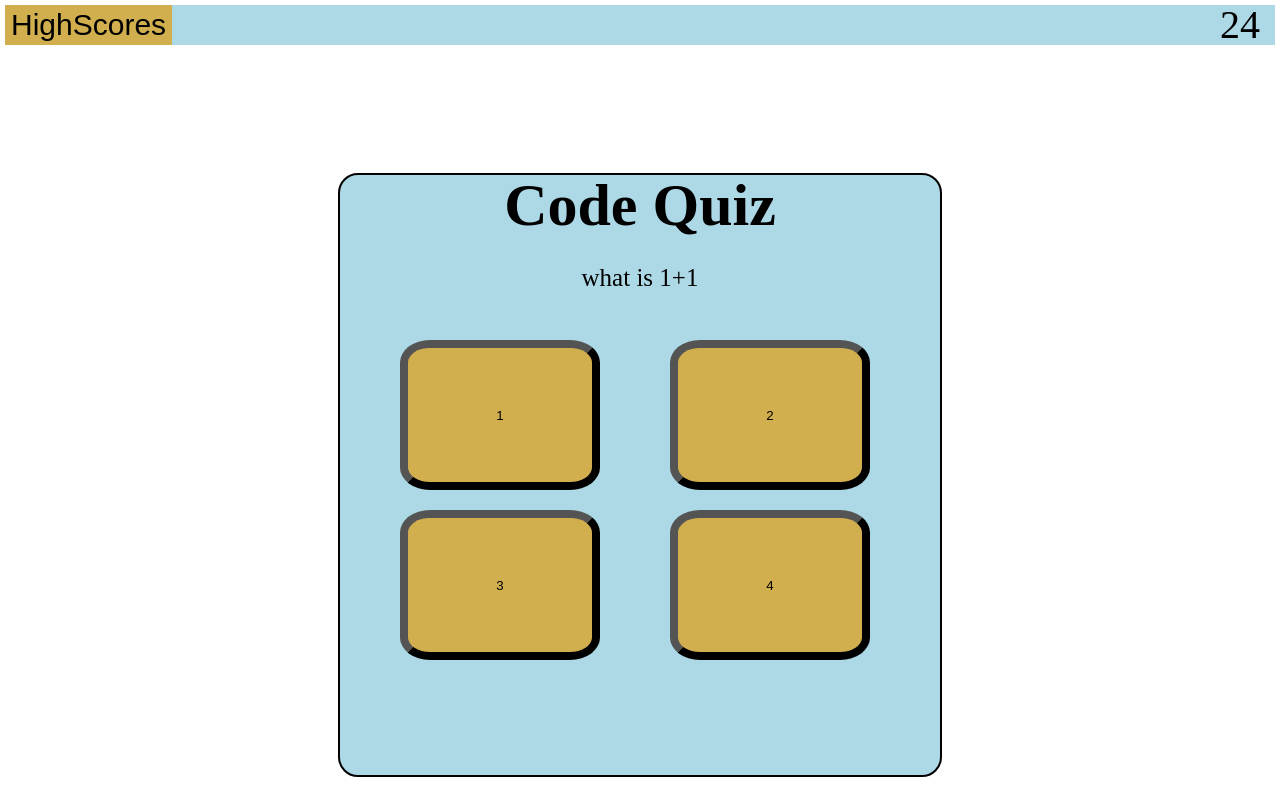
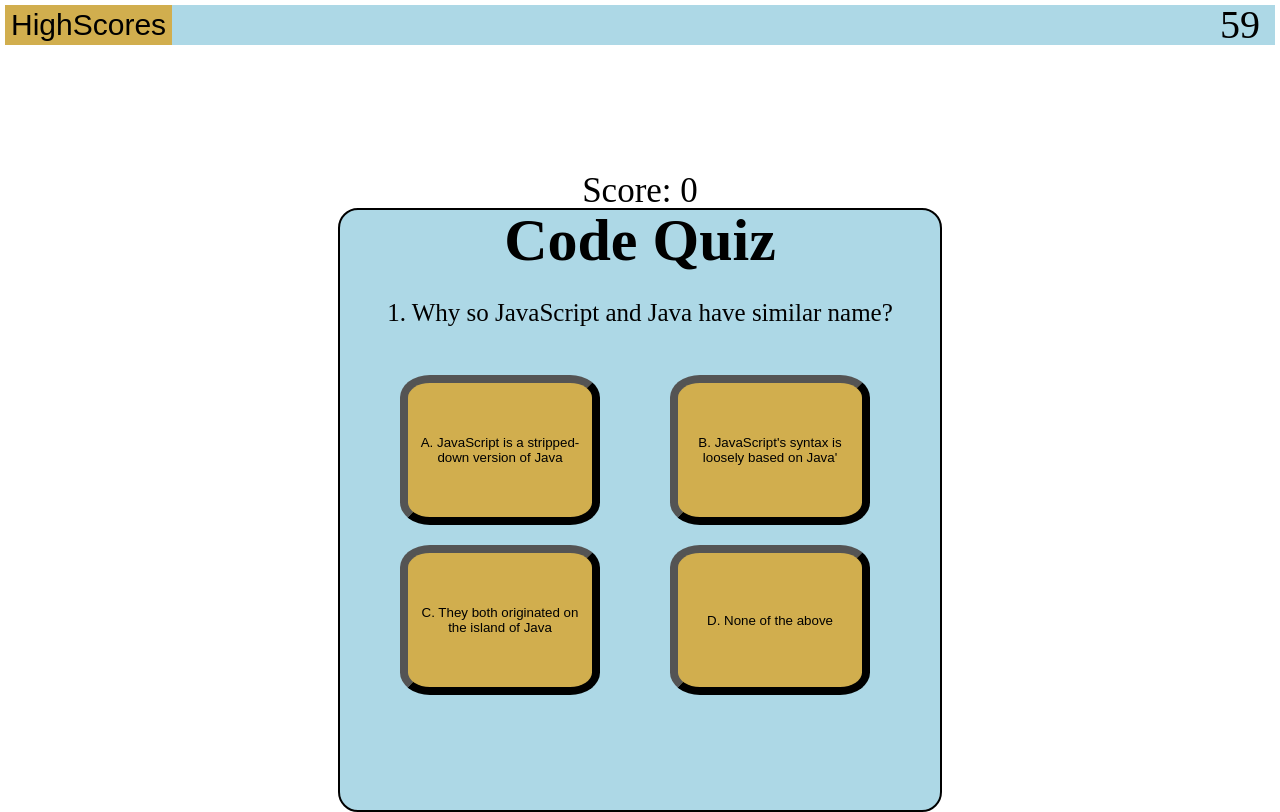
Before and after one commit to J-Diaz103/code-quiz-homework-repo, a plain HTML site: page index.html in a window 1280 px wide. Both pictures are taken after a click on the button "Start Game". Drawn offline with Linux system fonts and the light colour scheme.

Commit message:
timer is working, added real questions and tracking score

```diff
--- a/css/style.css
+++ b/css/style.css
@@ -24,12 +24,23 @@ h2{
 #start-button{
     margin: 30px;
     margin-left: 42%;
-
+    height: 50px;
+    width: 120px;
+    background-color: rgb(57, 133, 177);
+    color: rgb(0, 0, 0);
+    border-radius: 35px;
+    border: rgb(31, 28, 28) solid 8px;
+}
+#start-button:hover{
+    background-color: grey;
 }
 #highscores{
     border: none;
     font-size: 30px;
     background-color: var(--button-color);
+}
+#highscores:hover{
+    background-color: gray;
 }
 
 #timer{
@@ -73,3 +84,10 @@ h2{
     font-size: 25px;
 
 }
+
+#score{
+    text-align: center;
+    font-size: 35px;
+
+
+}
--- a/index.html
+++ b/index.html
@@ -13,7 +13,9 @@
 <div class="top-of-page">
     <button id="highscores">HighScores</button>
     <p id="timer"></p>
-
+</div>
+<div>
+    <p id="score">Score: 0</p>
 </div>
 <div class="quiz-window">
 
--- a/js/script.js
+++ b/js/script.js
@@ -7,13 +7,15 @@ var answerThreeEl = document.querySelector("#answer3");
 var answerFourEl = document.querySelector("#answer4");
 var timerEl = document.querySelector("#timer");
 var quizsection = document.querySelector("#quiz-section");
+var scoreTracker = document.querySelector("#score");
+
 var score = 0;
-var incorrect = 0;
 
 //display presets
-//quizsection.style.display= "none";
+quizsection.style.display= "none";
 
-//this is what happens when I press star
+//this is what happens when I press start button
+//this calls a few functions
 startButtonEl.addEventListener("click", function(event) {
   event.preventDefault();
   startButtonEl.style.display= "none";
@@ -25,7 +27,7 @@ startButtonEl.addEventListener("click", function(event) {
 });
 
 //timer attempt starts
-var timeLeft = 25;
+var timeLeft = 60;
 function countdown() {
   var timeInterval = setInterval(function () {
     if (timeLeft > 1) {
@@ -37,6 +39,7 @@ function countdown() {
       startButtonEl.style.display= "block";
       clearInterval(timeInterval);
       console.log("time is up sucker");
+      quizsection.style.display= "none";
     }
   }, 1000);
 }
@@ -45,28 +48,84 @@ function countdown() {
 //questions start here
   var questions = [
   {
-    question:'what is 1+1',
-    options1:'1',
-    options2:'2',
-    options3:'3',
-    options4:'4',
-    answer:"2",
+    question:'1.  Why so JavaScript and Java have similar name?',
+    options1:'A.  JavaScript is a stripped-down version of Java',
+    options2:"B.  JavaScript's syntax is loosely based on Java'",
+    options3:'C.  They both originated on the island of Java',
+    options4:'D.  None of the above',
+    answer:"B.  JavaScript's syntax is loosely based on Java's",
  },
  {
-  question:'What is 2+3',
-  options1:"5",
-  options2:"2",
-  options3:"3",
-  options4:"4",
-  answer:"5",
+  question:'2.  When a user views a page containing a JavaScript program, which machine actually executes the script?',
+  options1:"A.  The User's machine running a Web browser",
+  options2:"B.   The Web server",
+  options3:"C.  A central machine deep within Netscape's corporate offices",
+  options4:"D.  None of the above",
+  answer:"A.  The User's machine running a Web browser",
 },
 {
-  question:'What is 3+3',
-  options1:"5",
-  options2:"2",
-  options3:"6",
-  options4:"4",
-  answer:"6",
+  question:'3.  ______ JavaScript is also called client-side JavaScript.',
+  options1:"A.  Microsoft",
+  options2:"B.  Navigator",
+  options3:"C.  LiveWire",
+  options4:"D.  Native",
+  answer:"B.  Navigator",
+},
+{
+  question:"4.  __________ JavaScript is also called server-side JavaScript.",
+  options1:"A.  Microsoft",
+  options2:"B.   Navigator",
+  options3:"C.  LiveWire",
+  options4:"D.  Native",
+  answer:"C.  LiveWire",
+},
+{
+  question:"5.  What are variables used for in JavaScript Programs?",
+  options1:"A.  Storing numbers, dates, or other values",
+  options2:"B.   Varying randomly",
+  options3:"C.  Causing high-school algebra flashbacks",
+  options4:"D.  None of the above",
+  answer:"A.  Storing numbers, dates, or other values",
+},
+{
+  question:"6.  _____ JavaScript statements embedded in an HTML page can respond to user events such as mouse-clicks, form input, and page navigation.",
+  options1:"A.  Client-side",
+  options2:"B.   Server-side",
+  options3:"C.  Local",
+  options4:"D.  Native",
+  answer:"A.  Client-side",
+},
+{
+  question:"7.  Which of the following can't be done with client-side JavaScript?",
+  options1:"A.  Validating a form",
+  options2:"B.   Sending a form's contents by email",
+  options3:"C.  Storing the form's contents to a database file on the server",
+  options4:"D.  None of the above",
+  answer:"C.  Storing the form's contents to a database file on the server",
+},
+{
+  question:"8.  Which of the following are capabilities of functions in JavaScript?",
+  options1:"A.  Return a value",
+  options2:"B.   Accept parameters and Return a value",
+  options3:"C.  Accept parameters",
+  options4:"D.  None of the above",
+  answer:"C.  Accept parameters",
+},
+{
+  question:"9.  Which of the following is not a valid JavaScript variable name?",
+  options1:"A.  2names",
+  options2:"B.   _first_and_last_names",
+  options3:"C.  FirstAndLast",
+  options4:"D.  None of the above",
+  answer:"A.  2names",
+},
+{
+  question:"10.  How does JavaScript store dates in a date object?",
+  options1:"A.  The number of milliseconds since January 1st, 1970",
+  options2:"B.   The number of days since January 1st, 1900",
+  options3:"C.  The number of seconds since Netscape's public stock offering.",
+  options4:"D.  None of the above",
+  answer:"A.  The number of milliseconds since January 1st, 1970",
 }
 ]
 //questions end here
@@ -85,13 +144,11 @@ function nextQuestion(){
 
 
 answerOneEl.addEventListener("click", function(event){
-  console.log("one")
-  if (questions[qIndex].answer[answerIndex] === questions[qIndex].options2[answerIndex]){
-    console.log("correct");
+  if (questions[qIndex].answer === questions[qIndex].options1){
     score++;
-    console.log(score);
+    scoreTracker.textContent = "Score: " + score ;
   }else{
-    timeLeft-=10;
+    timeLeft = timeLeft-10 ;
   }
   qIndex++;
   answerIndex++;
@@ -100,13 +157,11 @@ answerOneEl.addEventListener("click", function(event){
   }
 })
 answerTwoEl.addEventListener("click", function(event){
-  console.log("this is working2")
-  if (questions[qIndex].answer[answerIndex] === questions[qIndex].options2[answerIndex]){
-    console.log("correct");
+  if (questions[qIndex].answer === questions[qIndex].options2){
     score++;
-    console.log(score);
+    scoreTracker.textContent = "Score: " + score ;
   }else{
-    timeLeft-=5;
+    timeLeft = timeLeft-10 ;
   }
   qIndex++;
   answerIndex++;
@@ -115,13 +170,11 @@ answerTwoEl.addEventListener("click", function(event){
   }
 })
 answerThreeEl.addEventListener("click", function(event){
-  console.log("this is working3")
-  if (questions[qIndex].answer[answerIndex] === questions[qIndex].options2[answerIndex]){
-    console.log("correct");
+  if (questions[qIndex].answer === questions[qIndex].options3){
     score++;
-    console.log(score);
+    scoreTracker.textContent = "Score: " + score ;
   }else{
-    timeLeft-=2;
+    timeLeft = timeLeft-10 ;
   }
   qIndex++;
   answerIndex++;
@@ -130,24 +183,15 @@ answerThreeEl.addEventListener("click", function(event){
   }
 })
 answerFourEl.addEventListener("click", function(event){
-  if (questions[qIndex].answer[answerIndex] === questions[qIndex].options2[answerIndex]){
-    console.log("correct");
+  if (questions[qIndex].answer === questions[qIndex].options4){
     score++;
-    console.log(score);
-  }else {
-    timeLeft-=2;
+    scoreTracker.textContent = "Score: " + score ;
+  }else{
+    timeLeft = timeLeft-10 ;
   }
   qIndex++;
   answerIndex++;
   if(qIndex<questions.length){
     nextQuestion();
   }
-  console.log("this is working4")
 })
-
-//answerFourEl.textContent = questions[questionIndex].options[3];
-
-//first step will be to have a question appear when the stat button  is pressed
-
-
-//var questionsEl = document.querySelector("#questions");
```
